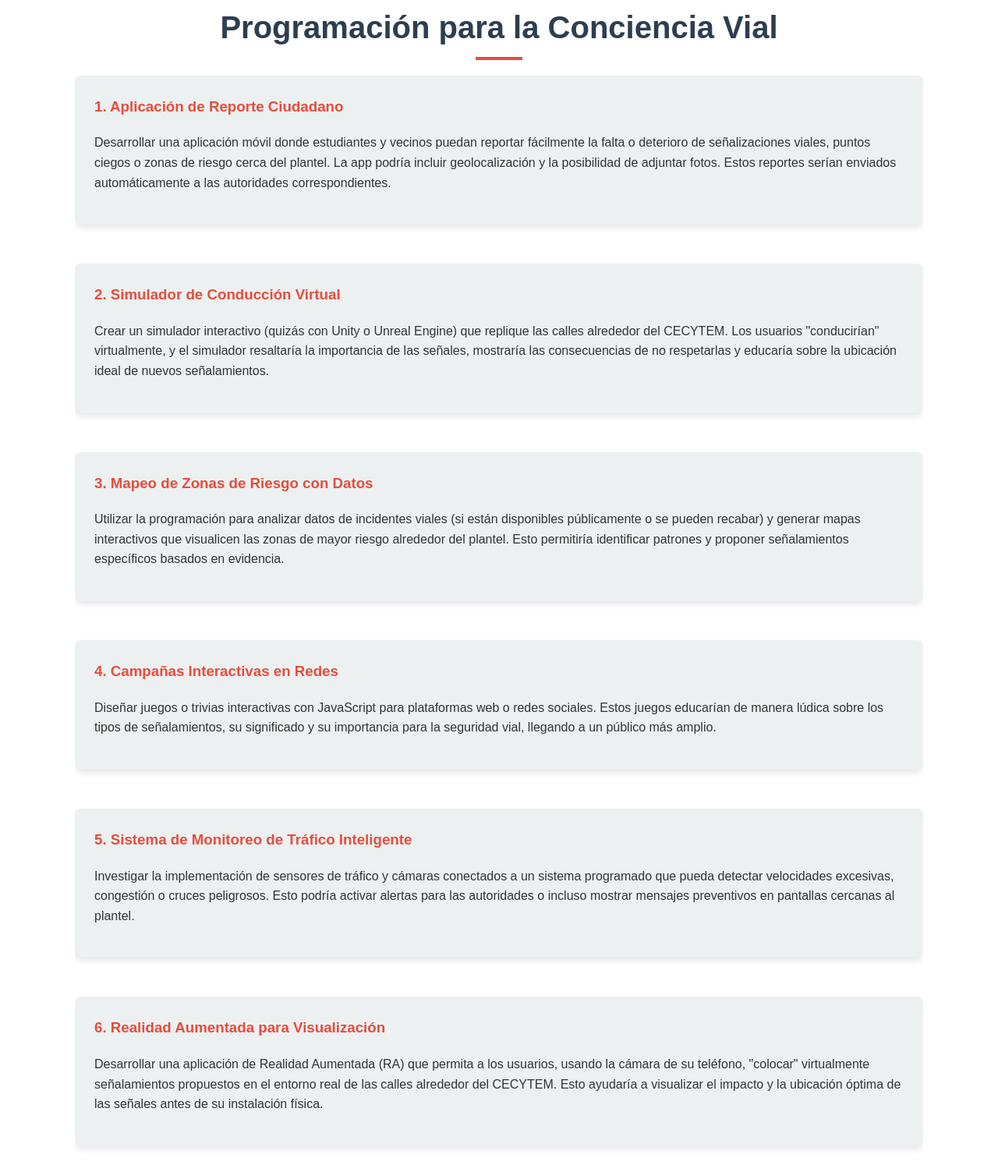
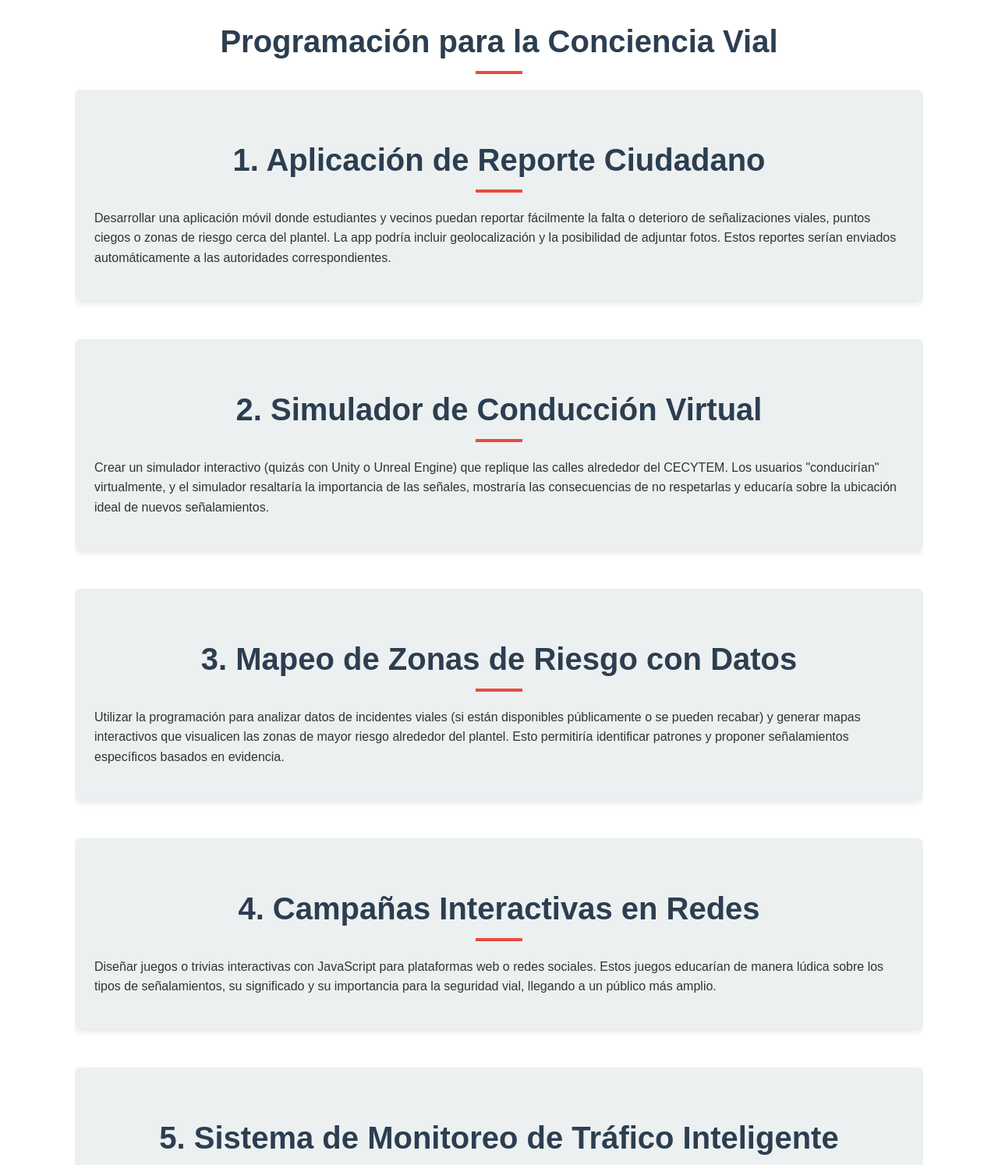
Before and after one commit to WhyFlorxs/conciencia-vial-cecytem, a plain HTML site: page index.html in a window 1280 px wide. Shown: the part 1194-2688 px from the top of the page at 78% size. Drawn offline with Linux system fonts and the light colour scheme.

Commit message:
Update index.html

```diff
--- a/index.html
+++ b/index.html
@@ -1,4 +1,4 @@
-<!DOCTYPE html>
+q<!DOCTYPE html>
 <html lang="es">
 <head>
     <meta charset="UTF-8">
@@ -341,27 +341,27 @@
             <h2 class="animated-text-pop">Programación para la Conciencia Vial</h2>
             <div class="content">
                 <div class="proposal-item">
-                    <h3 class="animated-text-slide-up">1. Aplicación de Reporte Ciudadano</h3>
+                    <h2 class="animated-text-slide-up">1. Aplicación de Reporte Ciudadano</h2>
                     <p class="animated-text-fade-in">Desarrollar una aplicación móvil donde estudiantes y vecinos puedan reportar fácilmente la falta o deterioro de señalizaciones viales, puntos ciegos o zonas de riesgo cerca del plantel. La app podría incluir geolocalización y la posibilidad de adjuntar fotos. Estos reportes serían enviados automáticamente a las autoridades correspondientes.</p>
                 </div>
                 <div class="proposal-item">
-                    <h3 class="animated-text-slide-up">2. Simulador de Conducción Virtual</h3>
+                    <h2 class="animated-text-slide-up">2. Simulador de Conducción Virtual</h2>
                     <p class="animated-text-fade-in">Crear un simulador interactivo (quizás con Unity o Unreal Engine) que replique las calles alrededor del CECYTEM. Los usuarios "conducirían" virtualmente, y el simulador resaltaría la importancia de las señales, mostraría las consecuencias de no respetarlas y educaría sobre la ubicación ideal de nuevos señalamientos.</p>
                 </div>
                 <div class="proposal-item">
-                    <h3 class="animated-text-slide-up">3. Mapeo de Zonas de Riesgo con Datos</h3>
+                    <h2 class="animated-text-slide-up">3. Mapeo de Zonas de Riesgo con Datos</h2>
                     <p class="animated-text-fade-in">Utilizar la programación para analizar datos de incidentes viales (si están disponibles públicamente o se pueden recabar) y generar mapas interactivos que visualicen las zonas de mayor riesgo alrededor del plantel. Esto permitiría identificar patrones y proponer señalamientos específicos basados en evidencia.</p>
                 </div>
                 <div class="proposal-item">
-                    <h3 class="animated-text-slide-up">4. Campañas Interactivas en Redes</h3>
+                    <h2 class="animated-text-slide-up">4. Campañas Interactivas en Redes</h2>
                     <p class="animated-text-fade-in">Diseñar juegos o trivias interactivas con JavaScript para plataformas web o redes sociales. Estos juegos educarían de manera lúdica sobre los tipos de señalamientos, su significado y su importancia para la seguridad vial, llegando a un público más amplio.</p>
                 </div>
                 <div class="proposal-item">
-                    <h3 class="animated-text-slide-up">5. Sistema de Monitoreo de Tráfico Inteligente</h3>
+                    <h2 class="animated-text-slide-up">5. Sistema de Monitoreo de Tráfico Inteligente</h2>
                     <p class="animated-text-fade-in">Investigar la implementación de sensores de tráfico y cámaras conectados a un sistema programado que pueda detectar velocidades excesivas, congestión o cruces peligrosos. Esto podría activar alertas para las autoridades o incluso mostrar mensajes preventivos en pantallas cercanas al plantel.</p>
                 </div>
                 <div class="proposal-item">
-                    <h3 class="animated-text-slide-up">6. Realidad Aumentada para Visualización</h3>
+                    <h2 class="animated-text-slide-up">6. Realidad Aumentada para Visualización</h2>
                     <p class="animated-text-fade-in">Desarrollar una aplicación de Realidad Aumentada (RA) que permita a los usuarios, usando la cámara de su teléfono, "colocar" virtualmente señalamientos propuestos en el entorno real de las calles alrededor del CECYTEM. Esto ayudaría a visualizar el impacto y la ubicación óptima de las señales antes de su instalación física.</p>
                 </div>
             </div>
```
